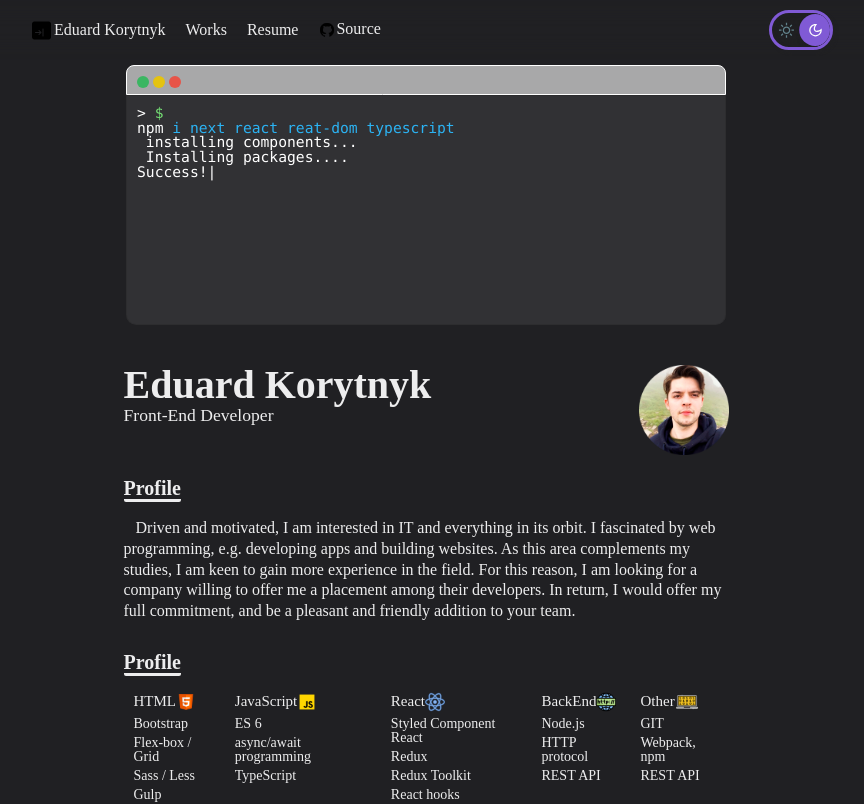
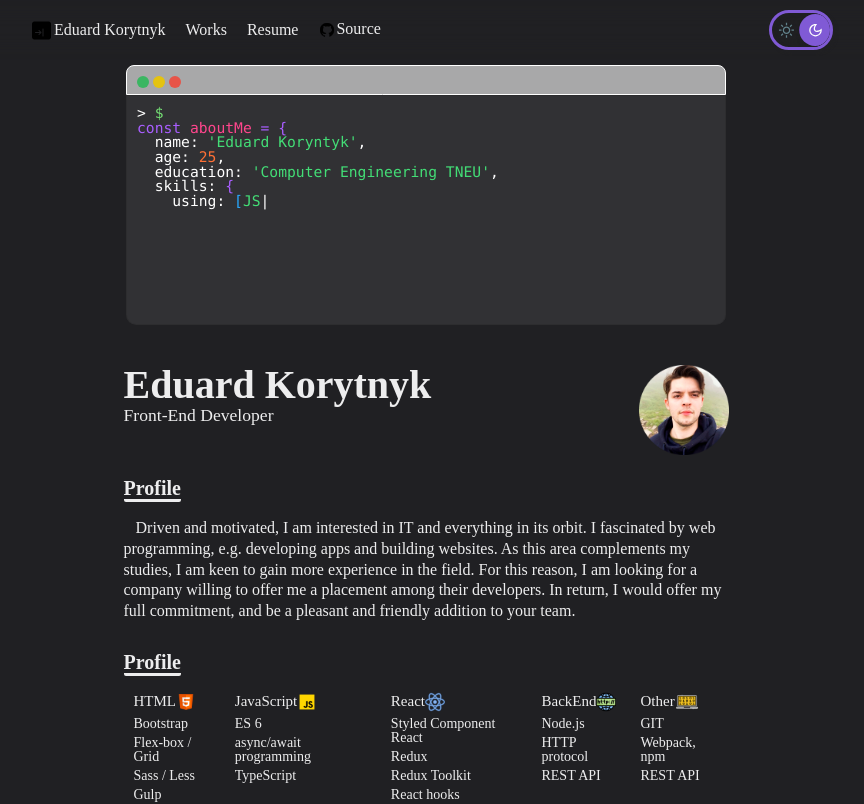
Before and after one commit to EduardKop/web-cv-next, a Next.js app: page / in a window 1280 px wide. Shown: the top 804 px of the page, without its empty margins (214-1078 px from the left). Built offline with nearby package versions, Linux system fonts and the light colour scheme; a web font is replaced by a local one.

Commit message:
change terminal

```diff
--- a/components/terminal.js
+++ b/components/terminal.js
@@ -6,13 +6,31 @@
 	const el = React.useRef(null);
   // Create reference to store the Typed instance itself
 	const typed = React.useRef(null);
-
+  const usingArr =
+  [`<span class="string">JS</string><span class="white">,</string><span class="string">React</string><span class="white">,</string><span class="string">Redux</string><span class="white">,</string><span class="string">NEXT.js</string><span class="white">,</string><span class="string">HTML/CSS</string><span class="white">,</string><span class="string">Sass/Less</string><span class="white">,</string><span class="string">Flex/Grid</string><span class="white">,</string>
+    <span class="string">Firebase</string><span class="white">,</string><span class="string">NodeJS</string>`]
+  const learningNow =
+  [`<span class="string">Docker</string><span class="white">,</string><span class="string">MongoDB</string>`]
+  const planToTeach =
+  [`<span class="string">Vue</string><span class="white">,</string><span class="string">NestJS</string>`]
   React.useEffect(() => {
     const options = {
-    	strings:['npm <span class="text">i next react reat-dom typescript</span>^1000\n `installing components...` ^1000\n `Installing packages....`^1000\n`Success!`^1000\n`Happy hacking!`^1000\nnpm <span class="text">i -D eslint eslint-config-next prettier</span>^1000\n`Success!`^1000\nnpm <span class="text">npm i --save-dev @babel/core @babel/cli @babel/node</span>^1000\n`Success!`^1000\nnpm <span class="text">i redux react-redux prop-types</span>^1000\n`🚀`^1000\n'],
-      typeSpeed: 40,
+      strings: [
+        '<span class="const">const</span> <span class="variable">aboutMe</span> <span class="const">= {</span>\n' +
+        '  name: <span class="string">\'Eduard Koryntyk\'</span><span class="white">,</string>\n' +
+        '  age: <span class="number">25</span><span class="white">,</string>\n' +
+        '  education: <span class="string">\'Computer Engineering TNEU\'</span><span class="white">,</string>\n' +
+        '  skills: <span class="const">{</span>\n' +
+        '    using: <span class="arr"><span class="arr">[</span>'+usingArr+'<span class="arr">]</span></span><span class="white">,</string>\n' +
+        '    learningNow: <span class="arr"><span class="arr">[</span>'+learningNow+'<span class="arr">]</span></span><span class="white">,</string>\n' +
+        '    planToTeach: <span class="arr"><span class="arr">[</span>'+planToTeach+'<span class="arr">]</span></span><span class="white">,</string>\n' +
+        '  <span class="parentheses">}</span><span class="white">,</string>\n' +
+        '<span class="const">}</span>;\n'
+      ],
+      typeSpeed: 30,
       backSpeed: 0,
-      loop: true
+      loop: true,
+      backDelay: 5000, // This will cause a 2 second delay before the next loop
     };
 
     // elRef refers to the <span> rendered below
--- a/styles/terminal.css
+++ b/styles/terminal.css
@@ -90,7 +90,26 @@
  .startSimbol{
     color: #74DF74;
  }
- .text{
+ .parentheses{
     color: #2CB3F3;
+ }
+ .variable{
+  color: #FF468D;
+}
+.const{
+  color: #A95EFF;
 
- }
+}
+.string{
+  color:#43DD76
+}
+.number{
+  color:#FF7035
+}
+
+.arr{
+  color:#28A9FF
+}
+.white{
+  color:white
+}
```
Also changed, not shown: components/some.js (added).
